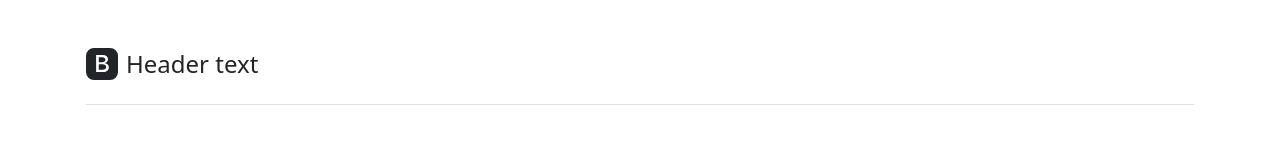
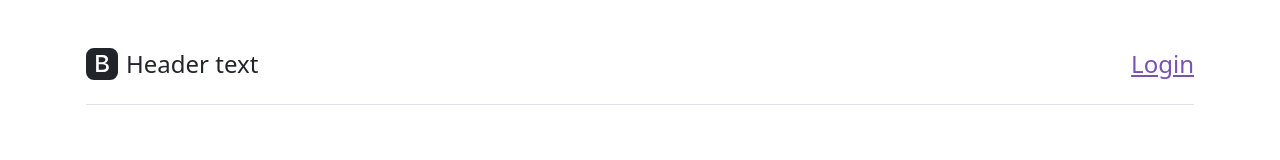
Before and after one commit to SpeedfireV/pap-project, a Next.js app in the folder FrontendWebApp/: page / in a window 1280 px wide. Shown: the top 160 px of the page. Built offline with nearby package versions, Linux system fonts and the light colour scheme.

Commit message:
Initial Google Login implementation

```diff
--- a/FrontendWebApp/package.json
+++ b/FrontendWebApp/package.json
@@ -15,10 +15,12 @@
     "test": "npm run build"
   },
   "dependencies": {
+    "@react-oauth/google": "^0.12.2",
     "@types/node": "^24.10.1",
     "@types/react": "^19.2.5",
     "@types/react-dom": "^19.2.3",
     "bootstrap": "^5.3.8",
+    "jwt-decode": "^4.0.0",
     "next": "^16.0.3",
     "node.js": "^0.0.1-security",
     "react": "^19.2.0",
--- a/FrontendWebApp/src/components/Header.tsx
+++ b/FrontendWebApp/src/components/Header.tsx
@@ -1,4 +1,5 @@
 import Link from "next/link";
+import Login from "@/components/Login"
 
 const Header: React.FC = () => {
   return (
@@ -22,6 +23,9 @@ const Header: React.FC = () => {
           <span>Header text</span>
         </Link>
       </h1>
+      <h1 className="h4">
+        <Login />
+      </h1>
     </header>
   );
 };
--- /dev/null
+++ b/FrontendWebApp/src/components/Login.tsx
@@ -0,0 +1,30 @@
+import Anchor from "react-bootstrap/Anchor";
+import OverlayTrigger from "react-bootstrap/OverlayTrigger";
+import Popover from "react-bootstrap/Popover";
+import { GoogleLogin } from "@react-oauth/google";
+import { jwtDecode } from "jwt-decode";
+
+const Login: React.FC = () => {
+  return (
+    <OverlayTrigger
+      trigger="click"
+      placement="bottom"
+      overlay={
+        <Popover>
+          <Popover.Header as="h3">Login Window</Popover.Header>
+          <Popover.Body>
+            <GoogleLogin
+              onSuccess={(credentialResponse => {
+                console.log(jwtDecode(credentialResponse.credential)["name"])
+              })}
+              onError={() => console.log("Login failed")}/>
+          </Popover.Body>
+        </Popover>
+      }
+    >
+      <Anchor className="text-success">Login</Anchor>
+    </OverlayTrigger>
+  );
+};
+
+export default Login
--- a/FrontendWebApp/src/pages/index.tsx
+++ b/FrontendWebApp/src/pages/index.tsx
@@ -4,10 +4,14 @@ import AppGuides from "@/components/AppGuides";
 import Footer from "@/components/Footer";
 import Header from "@/components/Header";
 import ExampleComponents from "@/components/ExampleComponents";
+import { GoogleOAuthProvider } from "@react-oauth/google";
+
+const CLIENT_ID = "436533053234-td33v9jq36mlrj6fkpq4sf2gpo73o284.apps.googleusercontent.com"
 
 export default function Home() {
   return (
     <>
+      <GoogleOAuthProvider clientId={CLIENT_ID}>
         <Head>
           <title>Spedycja</title>
           <meta name="description" content="" />
@@ -26,6 +30,7 @@ export default function Home() {
           <AppGuides />
           <Footer />
         </Container>
+      </GoogleOAuthProvider>
     </>
   );
 }
```
Also changed, not shown: 1 other file (tests, documents, lock files or other folders). Lines whose indentation alone changed are shown as unchanged.
